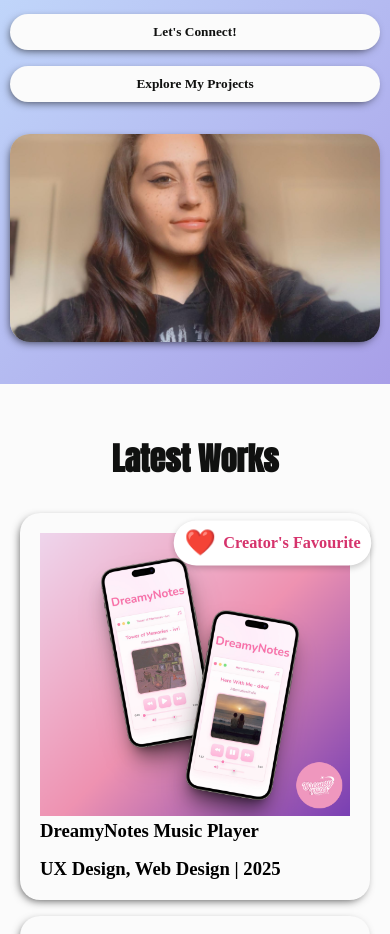
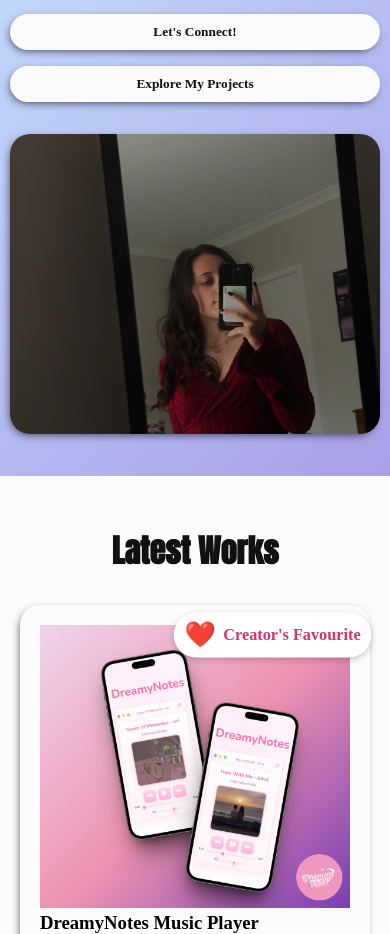
Before and after one commit to caitlinanderson099/Caitlin-Anderson, a React (Vite) app: page /#/ in a window 390 px wide. Shown: the part 1822-2756 px from the top of the page. Built offline with nearby package versions, Linux system fonts and the light colour scheme; no server answers; a web font is replaced by a local one.

Commit message:
updated selfie photo, adjusted heights on laptop and mobile

```diff
--- a/src/App.css
+++ b/src/App.css
@@ -389,6 +389,7 @@ nav {
   img {
     width: 100%;
     object-fit: cover;
+    height: 500px;
     border-radius: 20px;
      box-shadow: -2px 3px 10px -3px rgba(0,0,0,0.75);
         -webkit-box-shadow: -2px 3px 10px -3px rgba(0,0,0,0.75);
@@ -1164,6 +1165,9 @@ nav {
         }
       }
     }
+    img {
+      height: 300px;
+    }
   }
 
   .service-count-section {
--- a/src/pages/Home.jsx
+++ b/src/pages/Home.jsx
@@ -80,7 +80,7 @@ const Home = () => {
             <button onClick={handleExplore}>Explore My Projects</button>
           </div>
         </div>
-          <img src="/about-photo.jpg" alt="Photo of myself" loading="lazy" />
+          <img src="/selfie-photo.jpg" alt="Photo of myself" loading="lazy" />
           <div>
           </div>
         </div>
```
Also changed, not shown: public/selfie-photo.jpg (added).
